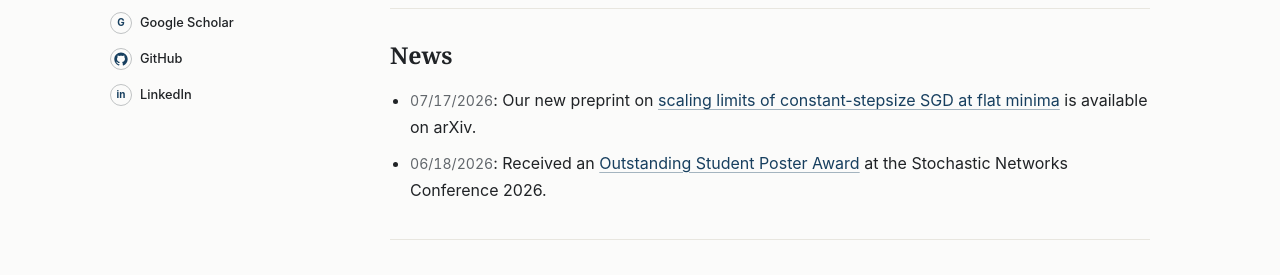
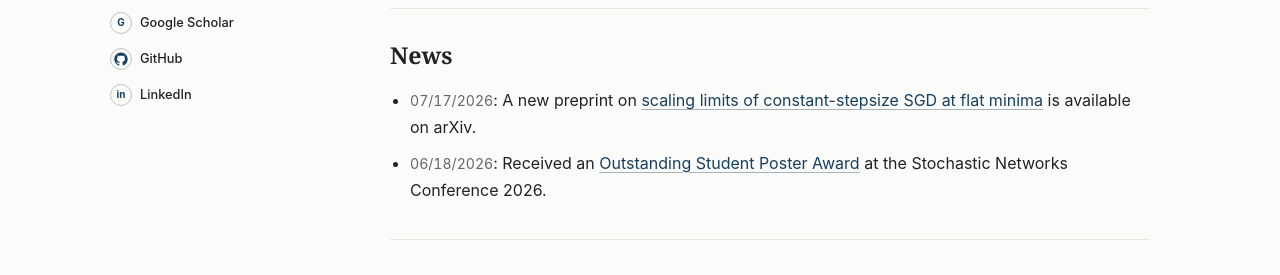
Before and after one commit to JoyZhang25/JoyZhang25.github.io, a Jekyll site: the page built from index.html, in a window 1280 px wide and 1112 px high. Shown: the part 468-743 px from the top of the window. Built offline with Jekyll 4.4.1, drawn with Linux system fonts in a browser that asks for light colours.

Commit message:
Refine preprint news wording

```diff
--- a/_data/profile.yml
+++ b/_data/profile.yml
@@ -40,7 +40,7 @@ about:
 news:
   - date: "07/17/2026"
     datetime: "2026-07-17"
-    prefix: "Our new preprint on "
+    prefix: "A new preprint on "
     link_label: "scaling limits of constant-stepsize SGD at flat minima"
     url: "https://arxiv.org/abs/2607.16384"
     external: true
```
